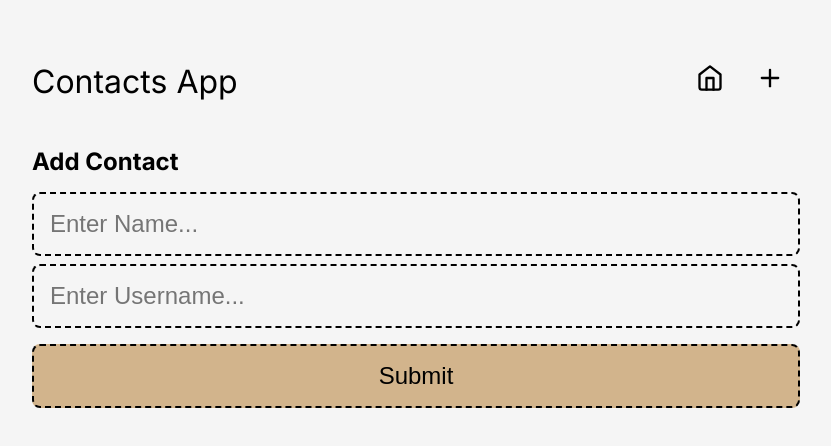
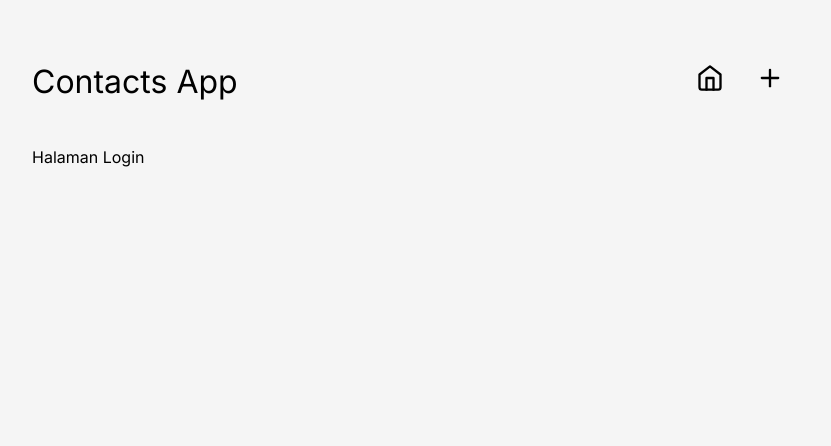
Before and after one commit to faishalshidqi/react-contacts-app, a React (Vite) app: page /add in a window 1280 px wide. Shown: the top 446 px of the page, without its empty margins (224-1055 px from the left). Built offline with nearby package versions, Linux system fonts and the light colour scheme.

Commit message:
updated contact app component to a class component

```diff
--- a/src/components/ContactApp.tsx
+++ b/src/components/ContactApp.tsx
@@ -2,8 +2,21 @@ import Navigation from "./Navigation.tsx";
 import {Route, Routes} from "react-router-dom";
 import HomePage from "../pages/HomePage.tsx";
 import AddContactPage from "../pages/AddContactPage.tsx";
+import {Component} from "react"
 
-export default function ContactApp() {
+export default class ContactApp extends Component<unknown, {userAuthed: {id: string, name: string}}> {
+    constructor(props: unknown) {
+        super(props)
+        this.state = {
+            userAuthed: {
+                id: '',
+                name: '',
+            },
+        }
+    }
+    render() {
+        console.log(!this.state.userAuthed);
+        if (!this.state.userAuthed) {
             return (
                 <div className='contact-app'>
                     <header className='contact-app__header'>
@@ -18,6 +31,23 @@ export default function ContactApp() {
                     </main>
                 </div>
             )
+        }
+
+        return (
+            <div className='contact-app'>
+                <header className='contact-app__header'>
+                    <h1>Contacts App</h1>
+                    <Navigation/>
+                </header>
+                <main>
+                    <Routes>
+                        <Route path='/*' element={<p>Halaman Login</p>}/>
+                        <Route path='/register' element={<p>Halaman Register</p>}/>
+                    </Routes>
+                </main>
+            </div>
+        )
+    }
 }
 
 /*
```
Lines whose indentation alone changed are shown as unchanged.
